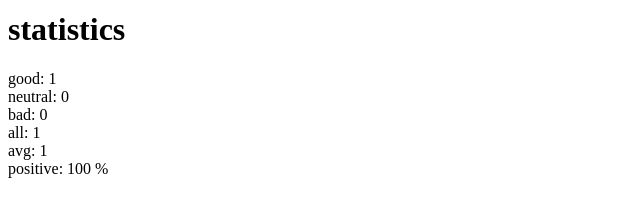
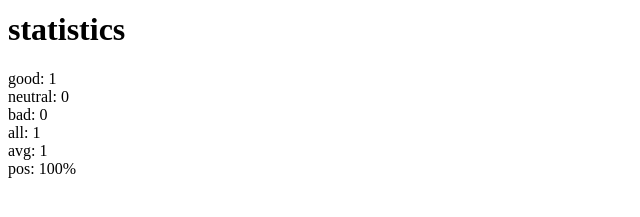
Before and after one commit to robo27918/webDev-openCourse, a React (Create React App) app in the folder part1/unicafe/: page / in a window 1280 px wide. Both pictures are taken after a click on the button "Good". Shown: the part 129-346 px from the top of the page, without its empty margins (0-640 px from the left). Built offline with nearby package versions, Linux system fonts and the light colour scheme.

Commit message:
Finished exercise 1.10

```diff
--- a/part1/unicafe/src/App.js
+++ b/part1/unicafe/src/App.js
@@ -5,6 +5,15 @@ const Button = ({handleClick,text}) => (
     {text}
   </button>
 )
+const StatisticLine = ({text, data}) => {
+  console.log("printing from StatisticLine component")
+  return(
+    <div>
+      {text} {data}
+      <br/>
+    </div>
+  )
+}
 
 const Statistics = ({good,neutral,bad}) => {
   //this component is used to display the statistics
@@ -16,19 +25,13 @@ const Statistics = ({good,neutral,bad}) => {
   return(
     <div>
     <h1><strong>statistics</strong></h1>
-    <p>
-      good: {good}
-     <br/>
-     neutral: {neutral}
-     <br/>
-      bad: {bad}
-    <br/>
-      all: {total}
-    <br/>
-      avg: {avg}
-    <br/>
-      positive: {pos} %
-    </p>
+
+     <StatisticLine text="good: " data={good}/>
+     <StatisticLine text="neutral: " data={neutral}/>
+     <StatisticLine text="bad: " data={bad}/>
+     <StatisticLine text="all: " data={total} />
+     <StatisticLine text="avg: " data={avg}/>
+     <StatisticLine text="pos: " data={pos + "%"}/>
     </div>
 
   )}
```
